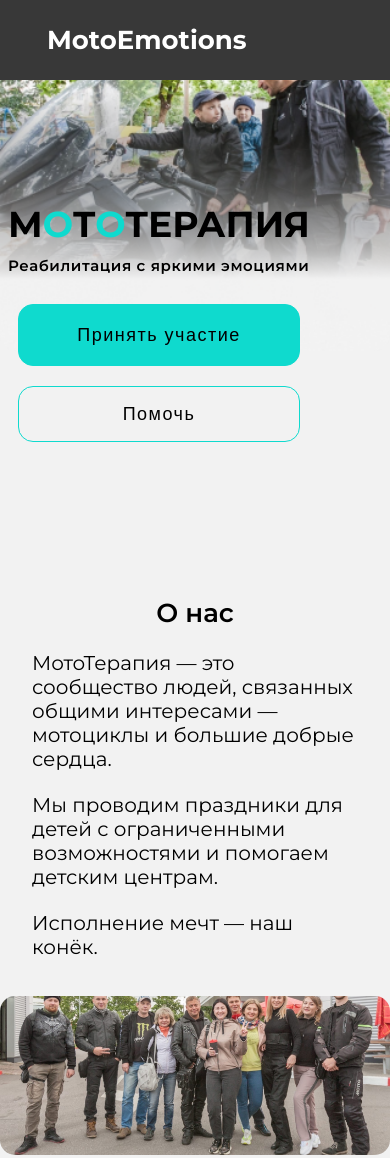
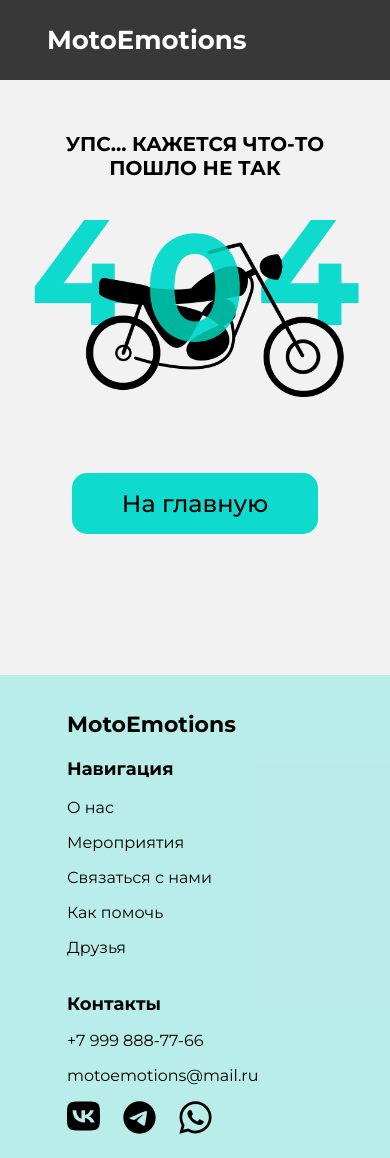
Before and after one commit to DezmonDND/28_motortherapy_01_frontend, a React app: page /404 in a window 390 px wide. Shown: the top 1158 px of the page. Built offline with nearby package versions, Linux system fonts and the light colour scheme.

Commit message:
[+] Добавил роутинг и 404. PushMe!

```diff
--- a/package.json
+++ b/package.json
@@ -3,6 +3,7 @@
   "version": "0.1.0",
   "private": true,
   "dependencies": {
+    "@crystallize/reactjs-components": "^2.1.0",
     "@testing-library/jest-dom": "^5.17.0",
     "@testing-library/react": "^13.4.0",
     "@testing-library/user-event": "^13.5.0",
--- a/src/components/App.css
+++ /dev/null
@@ -1,6 +0,0 @@
-.main-contant {
-  max-width: 1320px;
-  width: 100%;
-  margin: 0 auto;
-  background-color: rgb(242, 242, 242);
-}
--- a/src/components/App.js
+++ b/src/components/App.js
@@ -1,29 +1,17 @@
-import "./App.css";
 import Header from "./Header/Header";
-import Promo from "./Main/Promo/Promo";
-import AboutUs from "./Main/AboutUs/AboutUs";
-import OurAchievements from "./Main/OurAchievements/OurAchievements";
-
-import "./App.css";
-import HelpUs from "./Main/HelpUs/HelpUs";
-import Friends from "./Main/Friends/Friends";
 import Footer from "./Main/Footer/Footer";
-import ContactUs from "./Main/ContactUs/ContactUs";
-import Events from "./Main/Events/Events";
+import { Route, Routes } from "react-router-dom";
+import NotFound from "./Main/NotFound/NotFound";
+import Main from "./Main/Main/Main";
 
 function App() {
   return (
     <>
       <Header />
-      <main className="main-contant">
-        <Promo />
-        <AboutUs />
-        <OurAchievements />
-        <Events />
-        <ContactUs />
-        <HelpUs />
-        <Friends />
-      </main>
+      <Routes>
+        <Route path="/" element={<Main></Main>}></Route>
+        <Route path="/404" element={<NotFound></NotFound>}></Route>
+      </Routes>
       <Footer></Footer>
     </>
   );
--- a/src/components/Main/AboutUs/AboutUs.css
+++ b/src/components/Main/AboutUs/AboutUs.css
@@ -43,6 +43,8 @@
   transition: 0.3s;
   background-color: rgba(15, 218, 206, 1);
   bottom: 0;
+  text-decoration: none;
+  color: #000;
 }
 
 .about-us__button:hover {
--- a/src/components/Main/AboutUs/AboutUs.js
+++ b/src/components/Main/AboutUs/AboutUs.js
@@ -1,5 +1,6 @@
+import { HashLink } from "react-router-hash-link";
 import "./AboutUs.css";
-import AboutUsPhoto from "./images/photo-about-us.jpg"
+import AboutUsPhoto from "./images/photo-about-us.jpg";
 
 function AboutUs() {
   return (
@@ -7,22 +8,25 @@ function AboutUs() {
       <div className="about-us-text">
         <h2 className="about-us__title">О нас</h2>
         <p className="about-us__paragraph">
-          МотоТерапия — это сообщество людей, связанных общими интересами — мотоциклы и большие добрые сердца.
+          МотоТерапия — это сообщество людей, связанных общими интересами —
+          мотоциклы и большие добрые сердца.
         </p>
         <p className="about-us__paragraph">
           Мы проводим праздники для детей с ограниченными возможностями
           и помогаем детским центрам.
         </p>
-        <p className="about-us__paragraph">
-          Исполнение мечт — наш конёк.
-        </p>
+        <p className="about-us__paragraph">Исполнение мечт — наш конёк.</p>
       </div>
-      <img className="about-us__photo" src={AboutUsPhoto} alt="наша фотография" />
-        <button className="about-us__button">
-          Связаться с нами
-        </button>
+      <img
+        className="about-us__photo"
+        src={AboutUsPhoto}
+        alt="наша фотография"
+      />
+      <HashLink className="about-us__button" to="#contactUs">
+        Связаться с нами
+      </HashLink>
     </div>
-  )
+  );
 }
 
 export default AboutUs;
--- a/src/components/Main/Footer/Footer.js
+++ b/src/components/Main/Footer/Footer.js
@@ -1,4 +1,3 @@
-import { Link } from "react-router-dom";
 import "./Footer.css";
 import { HashLink } from "react-router-hash-link";
 import IconVk from "../../../assets/images/vk_icon.svg";
@@ -60,7 +59,7 @@ function Footer() {
           <div className="footer__develop">
             <h3 className="footer__links-title">Разработка сайта</h3>
             <p className="footer__text">Политика конфиденциальности</p>
-            <p className="footer__text">Все права защищены © 2022</p>
+            <p className="footer__text">Все права защищены © 2024</p>
           </div>
         </div>
       </div>
--- /dev/null
+++ b/src/components/Main/Main/Main.css
@@ -0,0 +1,6 @@
+.main-content {
+    max-width: 1320px;
+    width: 100%;
+    margin: 0 auto;
+    background-color: rgb(242, 242, 242);
+  }
--- /dev/null
+++ b/src/components/Main/Main/Main.js
@@ -0,0 +1,26 @@
+import "./Main.css";
+import AboutUs from "../AboutUs/AboutUs";
+import ContactUs from "../ContactUs/ContactUs";
+import Events from "../Events/Events";
+import Friends from "../Friends/Friends";
+import HelpUs from "../HelpUs/HelpUs";
+import OurAchievements from "../OurAchievements/OurAchievements";
+import Promo from "../Promo/Promo";
+
+function Main() {
+  return (
+    <>
+      <main className="main-content">
+        <Promo />
+        <AboutUs />
+        <OurAchievements />
+        <Events />
+        <ContactUs />
+        <HelpUs />
+        <Friends />
+      </main>
+    </>
+  );
+}
+
+export default Main;
--- /dev/null
+++ b/src/components/Main/NotFound/NotFound.css
@@ -0,0 +1,79 @@
+.notFound {
+  display: flex;
+  flex-direction: column;
+  align-items: center;
+}
+
+.notFound__content {
+  display: flex;
+  flex-direction: column;
+  position: relative;
+  align-items: center;
+}
+.notFound__title {
+  display: flex;
+  flex-direction: column;
+  align-items: center;
+  text-align: center;
+  font-weight: 700;
+  font-size: 60px;
+  line-height: 73px;
+  margin: 189px 30px 0;
+  max-height: 607px;
+}
+
+.notFound__image {
+  z-index: -1;
+  position: relative;
+  top: -175px;
+  object-fit: contain;
+  max-width: 1102px;
+  margin: 0 58px;
+  width: 100%;
+}
+
+.notFound__button {
+  margin-bottom: 102px;
+  padding: 16px 32px;
+  background-color: #0fdace;
+  border-radius: 15px;
+  color: #000;
+  text-decoration: none;
+  font-weight: 500;
+  font-size: 24px;
+  line-height: 29px;
+}
+
+@media screen and (max-width: 1370px) {
+  .notFound__title {
+    font-size: 40px;
+    line-height: 49px;
+    margin-top: 134px;
+  }
+
+  .notFound__image {
+    max-width: 754px;
+    top: -112px;
+  }
+
+  .notFound__button {
+    padding: 16px 65px;
+  }
+}
+
+@media screen and (max-width: 500px) {
+  .notFound__title {
+    font-size: 20px;
+    line-height: 24px;
+    margin-top: 52px;
+  }
+
+  .notFound__image {
+    top: 0;
+  }
+
+  .notFound__button {
+    margin: 76px 0 141px;
+    padding: 16px 50px;
+  }
+}
--- /dev/null
+++ b/src/components/Main/NotFound/NotFound.js
@@ -0,0 +1,26 @@
+import "./NotFound.css";
+import NotFoundBigIcon from "../../../assets/images/404_big.webp";
+import NotFoundSmallIcon from "../../../assets/images/404_small.webp";
+import { Link } from "react-router-dom";
+
+function NotFound() {
+  return (
+    <section className="notFound">
+      <div className="notFound__content">
+        <p className="notFound__title">
+          УПС... КАЖЕТСЯ ЧТО-ТО ПОШЛО НЕ ТАК
+          <img
+            className="notFound__image"
+            src={NotFoundBigIcon}
+            alt="Мотоцикл"
+          ></img>
+        </p>
+      </div>
+      <Link to="/" className="notFound__button">
+        На главную
+      </Link>
+    </section>
+  );
+}
+
+export default NotFound;
--- a/src/components/Main/Promo/Promo.css
+++ b/src/components/Main/Promo/Promo.css
@@ -59,6 +59,7 @@
 .promo-buttons {
   display: flex;
   margin-top: 78px;
+
 }
 
 .promo-buttons__button {
@@ -69,6 +70,8 @@
   padding: 16px 32px;
   border-radius: 15px;
   transition: 0.3s;
+  text-decoration: none;
+  color: #000;
 }
 
 .promo-buttons__button:hover {
--- a/src/components/Main/Promo/Promo.js
+++ b/src/components/Main/Promo/Promo.js
@@ -1,6 +1,7 @@
 import React from "react";
 
 import "./Promo.css";
+import { HashLink } from "react-router-hash-link";
 
 function Promo() {
   return (
@@ -22,10 +23,15 @@ function Promo() {
           </h3>
         </div>
         <div className="promo-buttons">
-          <button className="promo-buttons__button promo-buttons__button_color">
+          <HashLink
+            className="promo-buttons__button promo-buttons__button_color"
+            to="#events"
+          >
             Принять участие
-          </button>
-          <button className="promo-buttons__button">Помочь</button>
+          </HashLink>
+          <HashLink className="promo-buttons__button" to="#helpUs">
+            Помочь
+          </HashLink>
         </div>
       </div>
     </div>
```
Also changed, not shown: src/assets/images/404_big.png (added), src/assets/images/404_big.webp (added), src/assets/images/404_small.png (added), src/assets/images/404_small.webp (added), src/assets/images/burger_logo.png (added), 1 other file.
